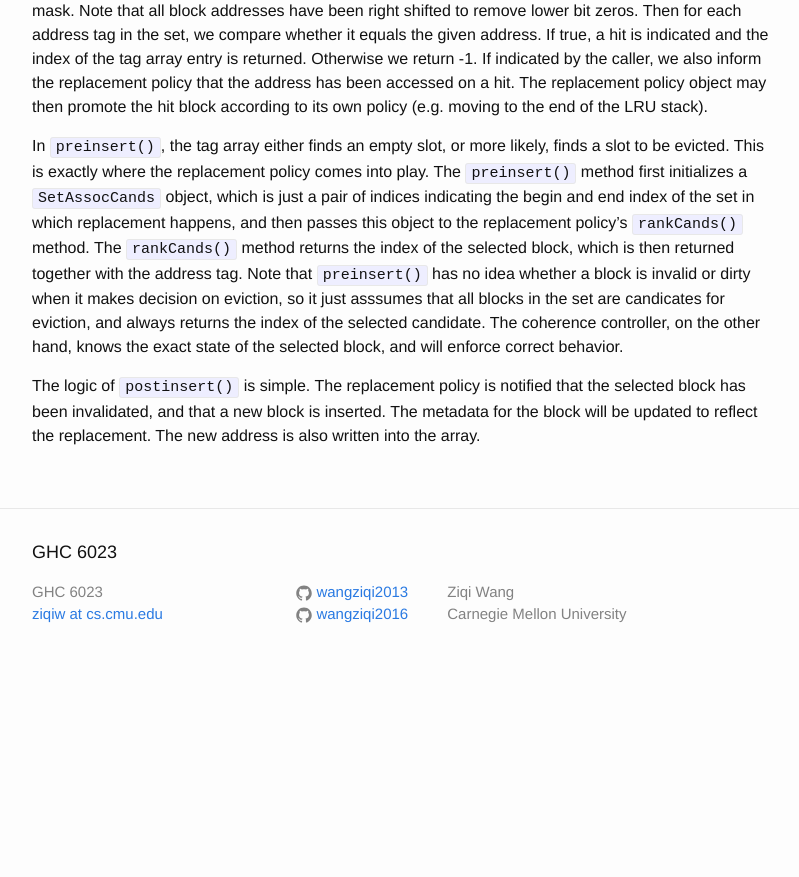
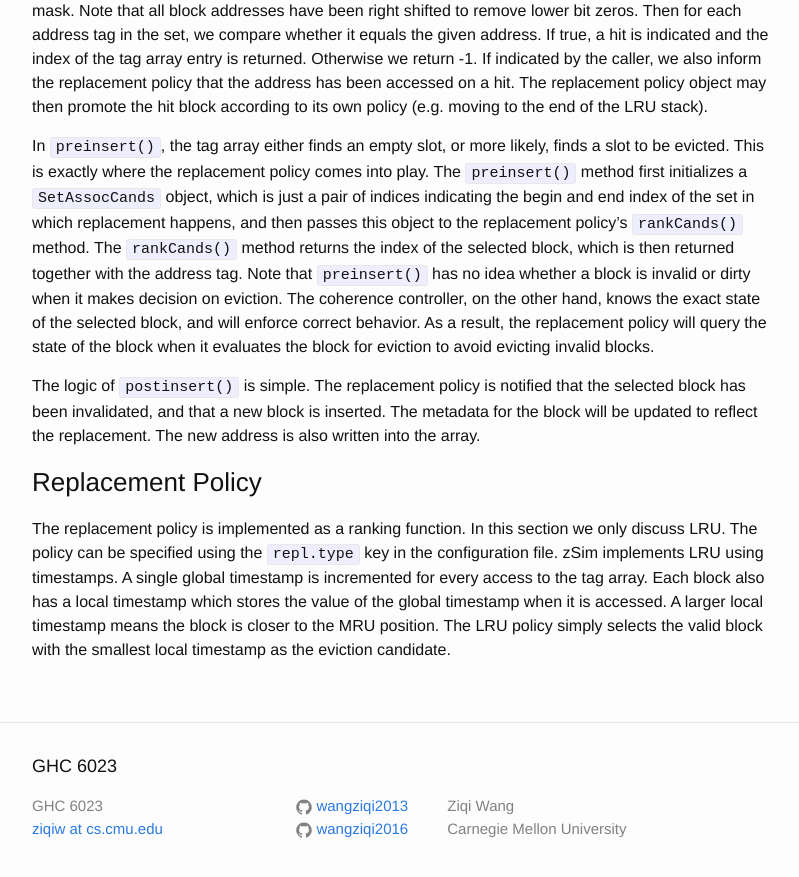
Before and after one commit to wangziqi2013/wangziqi2013.github.io, a Jekyll site: the page built from _posts/2019-12-24-understand-zsim-cc-sim.markdown, in a window 1280 px wide and 900 px high, scrolled down 5682 px. Shown: the top 877 px of the window, without its empty margins (238-1037 px from the left). Built offline with Jekyll 4.4.1, drawn with Linux system fonts in a browser that asks for light colours; before the commit the page ends 6368 px from its top, so only the background shows below that.

Commit message:
Adding repl

```diff
--- a/_posts/2019-12-24-understand-zsim-cc-sim.markdown
+++ b/_posts/2019-12-24-understand-zsim-cc-sim.markdown
@@ -219,10 +219,18 @@ where the replacement policy comes into play. The `preinsert()` method first ini
 is just a pair of indices indicating the begin and end index of the set in which replacement happens, and then passes
 this object to the replacement policy's `rankCands()` method. The `rankCands()` method returns the index of the selected
 block, which is then returned together with the address tag. Note that `preinsert()` has no idea whether a block is
-invalid or dirty when it makes decision on eviction, so it just asssumes that all blocks in the set are candicates
-for eviction, and always returns the index of the selected candidate. The coherence controller, on the other hand, knows
-the exact state of the selected block, and will enforce correct behavior.
+invalid or dirty when it makes decision on eviction. The coherence controller, on the other hand, knows the exact state
+of the selected block, and will enforce correct behavior. As a result, the replacement policy will query the state of the
+block when it evaluates the block for eviction to avoid evicting invalid blocks.
 
 The logic of `postinsert()` is simple. The replacement policy is notified that the selected block has been invalidated,
 and that a new block is inserted. The metadata for the block will be updated to reflect the replacement. The new address
 is also written into the array.
+
+### Replacement Policy
+
+The replacement policy is implemented as a ranking function. In this section we only discuss LRU. The policy can be specified
+using the `repl.type` key in the configuration file. zSim implements LRU using timestamps. A single global timestamp is
+incremented for every access to the tag array. Each block also has a local timestamp which stores the value of the global
+timestamp when it is accessed. A larger local timestamp means the block is closer to the MRU position. The LRU policy
+simply selects the valid block with the smallest local timestamp as the eviction candidate.
```
